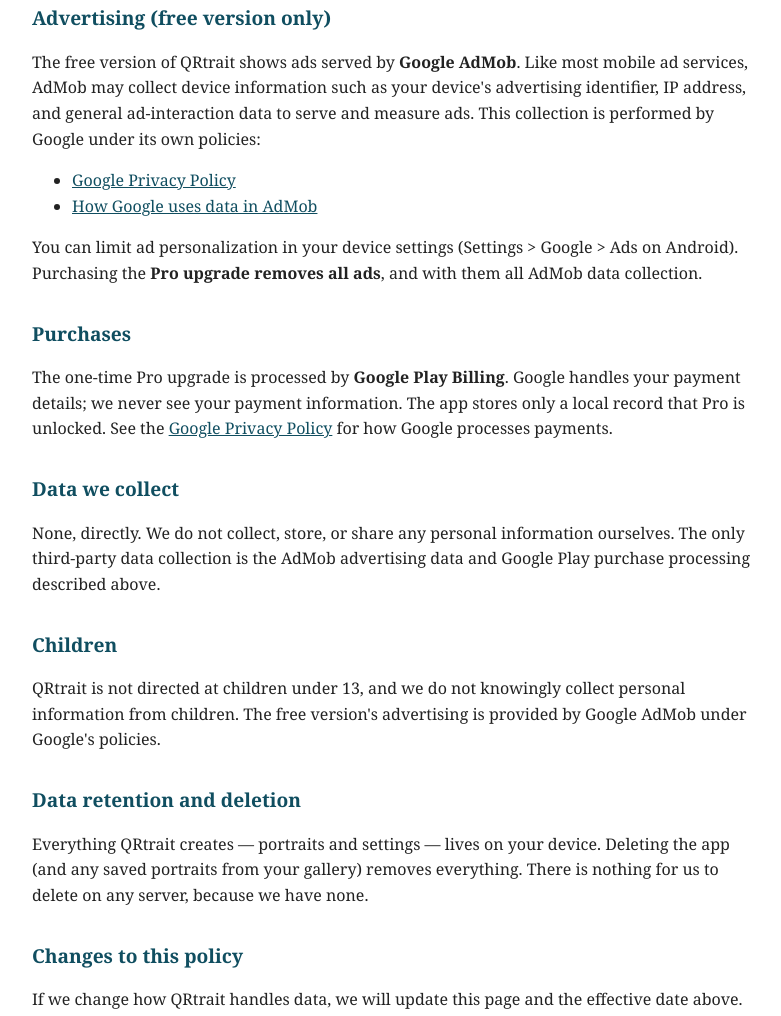
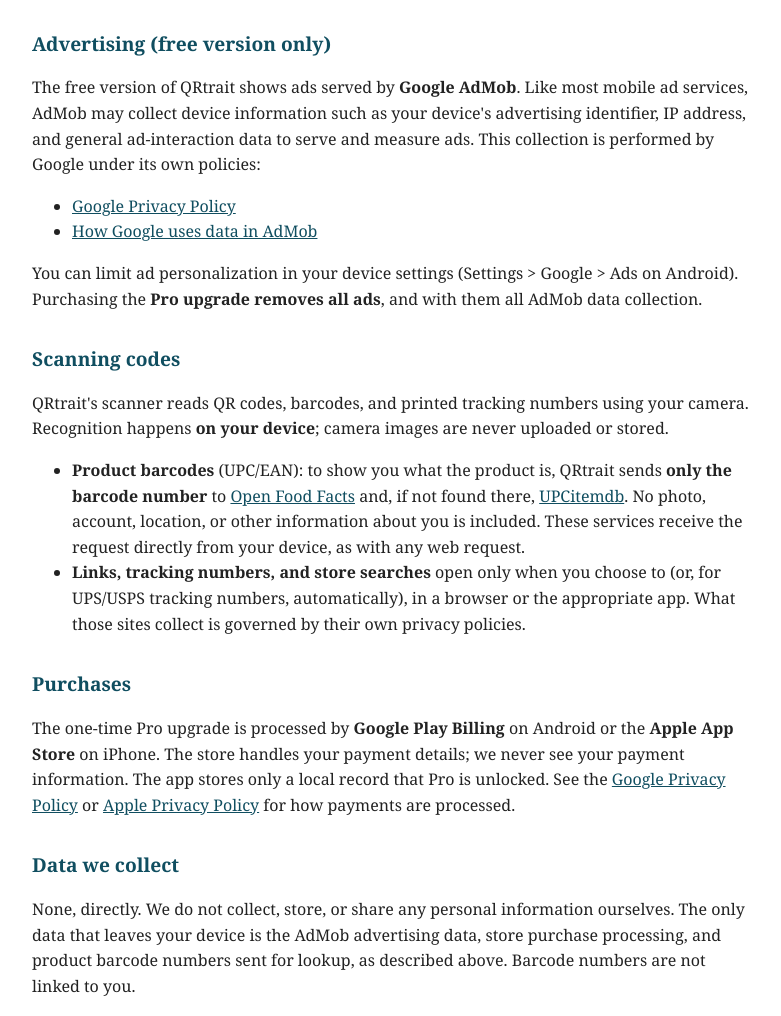
Before and after one commit to gstrickling1/qrtrait-privacy, a plain HTML site: page index.html in a window 1280 px wide. Shown: the part 1075-2091 px from the top of the page, without its empty margins (248-1029 px from the left). Drawn offline with Linux system fonts and the light colour scheme.

Commit message:
Disclose product barcode lookups; cover Apple App Store purchases

```diff
--- a/index.html
+++ b/index.html
@@ -16,10 +16,10 @@
 <body>
 
 <h1>QRtrait Privacy Policy</h1>
-<p class="updated">Effective date: August 26, 2026</p>
+<p class="updated">Effective date: September 24, 2026</p>
 
 <div class="summary">
-<strong>In short:</strong> QRtrait processes your photos entirely on your device. Your photos are never uploaded to us or anyone else — we don't have servers, accounts, or analytics. The only data that leaves your device is standard advertising data collected by Google's ad service (removed entirely if you purchase the Pro upgrade) and purchase processing handled by Google Play.
+<strong>In short:</strong> QRtrait processes your photos entirely on your device. Your photos are never uploaded to us or anyone else — we don't have servers, accounts, or analytics. The only data that leaves your device is standard advertising data collected by Google's ad service (removed entirely if you purchase the Pro upgrade), purchase processing handled by Google Play or the Apple App Store, and — when you scan a product barcode — that barcode number, sent to a product database to identify the item.
 </div>
 
 <h2>Who we are</h2>
@@ -50,11 +50,18 @@
 </ul>
 <p>You can limit ad personalization in your device settings (Settings &gt; Google &gt; Ads on Android). Purchasing the <strong>Pro upgrade removes all ads</strong>, and with them all AdMob data collection.</p>
 
+<h2>Scanning codes</h2>
+<p>QRtrait's scanner reads QR codes, barcodes, and printed tracking numbers using your camera. Recognition happens <strong>on your device</strong>; camera images are never uploaded or stored.</p>
+<ul>
+  <li><strong>Product barcodes</strong> (UPC/EAN): to show you what the product is, QRtrait sends <strong>only the barcode number</strong> to <a href="https://world.openfoodfacts.org/privacy">Open Food Facts</a> and, if not found there, <a href="https://www.upcitemdb.com/">UPCitemdb</a>. No photo, account, location, or other information about you is included. These services receive the request directly from your device, as with any web request.</li>
+  <li><strong>Links, tracking numbers, and store searches</strong> open only when you choose to (or, for UPS/USPS tracking numbers, automatically), in a browser or the appropriate app. What those sites collect is governed by their own privacy policies.</li>
+</ul>
+
 <h2>Purchases</h2>
-<p>The one-time Pro upgrade is processed by <strong>Google Play Billing</strong>. Google handles your payment details; we never see your payment information. The app stores only a local record that Pro is unlocked. See the <a href="https://policies.google.com/privacy">Google Privacy Policy</a> for how Google processes payments.</p>
+<p>The one-time Pro upgrade is processed by <strong>Google Play Billing</strong> on Android or the <strong>Apple App Store</strong> on iPhone. The store handles your payment details; we never see your payment information. The app stores only a local record that Pro is unlocked. See the <a href="https://policies.google.com/privacy">Google Privacy Policy</a> or <a href="https://www.apple.com/legal/privacy/">Apple Privacy Policy</a> for how payments are processed.</p>
 
 <h2>Data we collect</h2>
-<p>None, directly. We do not collect, store, or share any personal information ourselves. The only third-party data collection is the AdMob advertising data and Google Play purchase processing described above.</p>
+<p>None, directly. We do not collect, store, or share any personal information ourselves. The only data that leaves your device is the AdMob advertising data, store purchase processing, and product barcode numbers sent for lookup, as described above. Barcode numbers are not linked to you.</p>
 
 <h2>Children</h2>
 <p>QRtrait is not directed at children under 13, and we do not knowingly collect personal information from children. The free version's advertising is provided by Google AdMob under Google's policies.</p>
```
